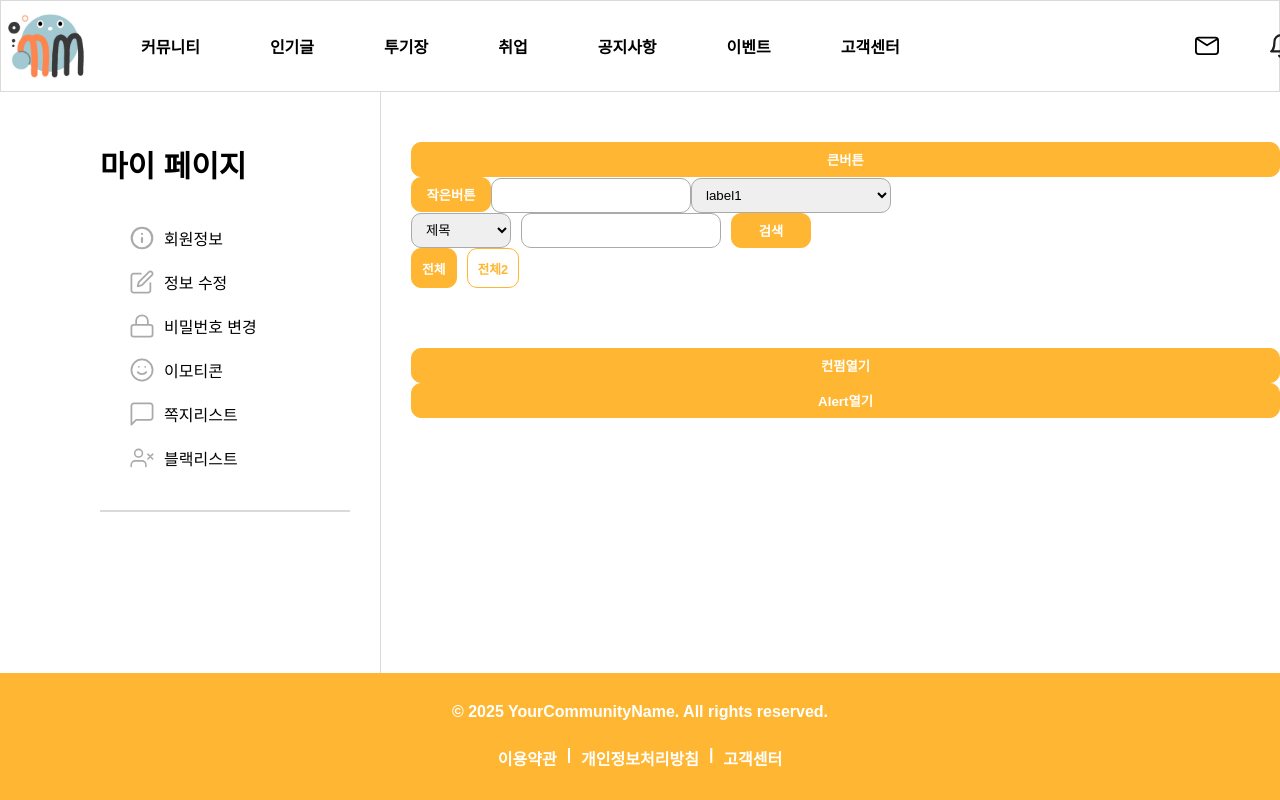
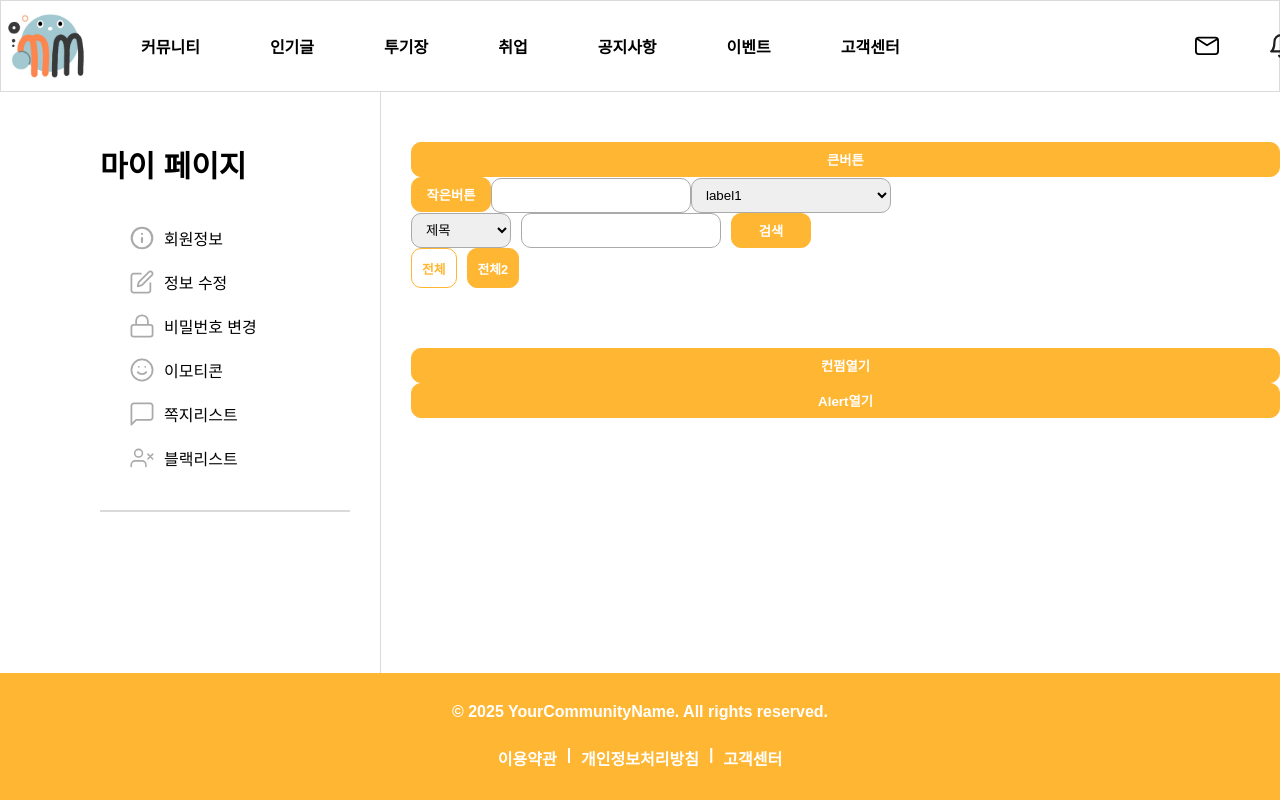
Before and after one commit to hanwoosung/DMDMProject, a React (Create React App) app in the folder src/main/frontend/: page /test in a window 1280 px wide. Shown: the top 800 px of the page. Built offline with nearby package versions, Linux system fonts and the light colour scheme; a web font is replaced by a local one.

Commit message:
레이아웃 조금 수정

```diff
--- a/src/main/frontend/src/components/common/FilterComponents.jsx
+++ b/src/main/frontend/src/components/common/FilterComponents.jsx
@@ -5,10 +5,11 @@ const Filter = ({
                     list = [
                         {label: "전체", value: ""}
                     ],
+                    defaultValue,
                     onClick
                 }) => {
 
-    const [selectedValue, setSelectedValue] = useState("");
+    const [selectedValue, setSelectedValue] = useState(defaultValue);
 
     const handleClick = (value) => {
         setSelectedValue(value);
--- a/src/main/frontend/src/pages/TestPage.jsx
+++ b/src/main/frontend/src/pages/TestPage.jsx
@@ -49,6 +49,7 @@ const TestPage = () => {
             <Search onClick={alert2} />
 
             <Filter list={[{label: "전체", value: ""}, {label: "전체2", value: "2"}]}
+                    defaultValue={"2"}
                     onClick={(value) => {
                         alert(value)
                     }}
```
Also changed, not shown: src/main/frontend/src/App.js (+0 -8 lines).
